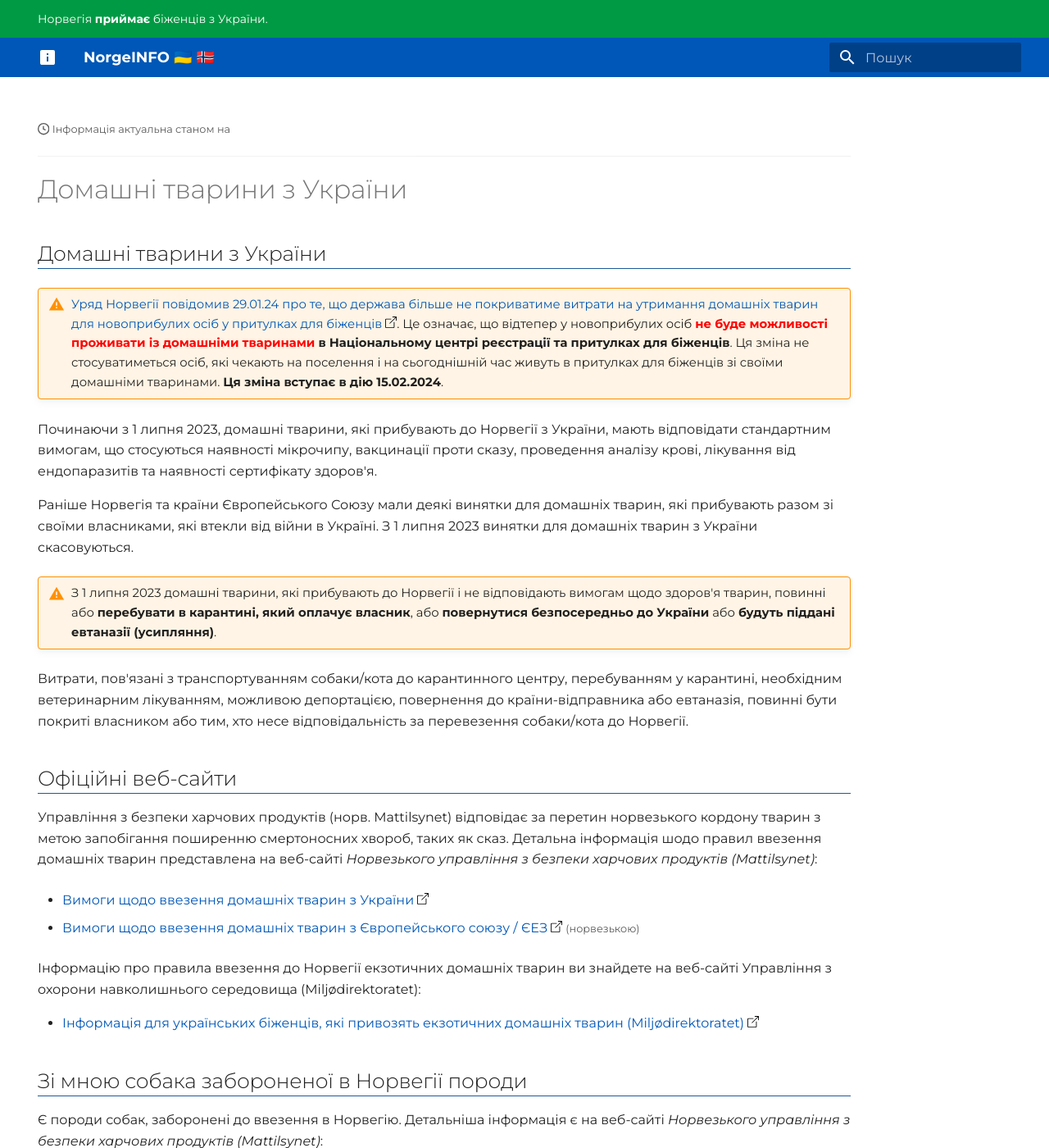
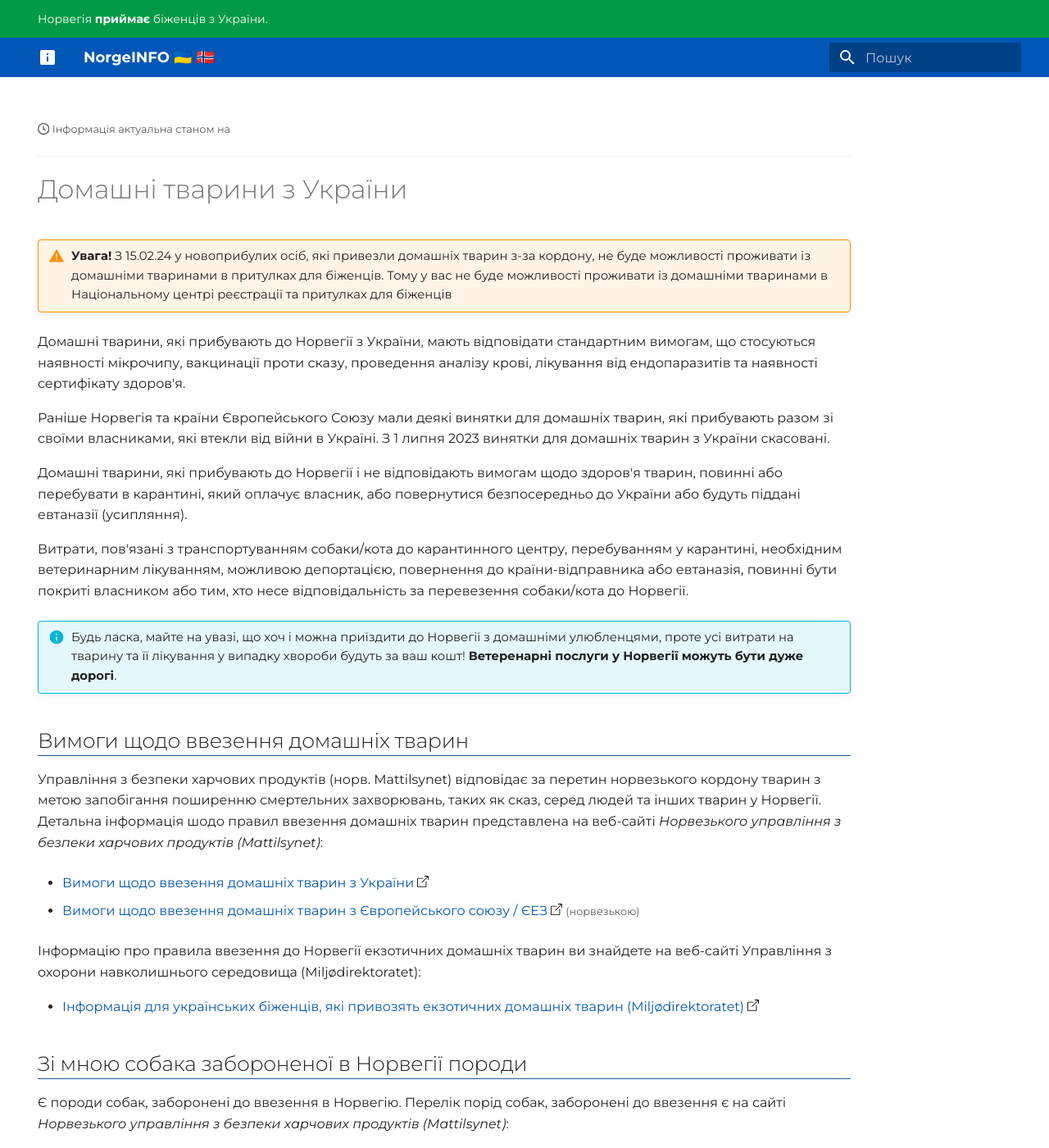
Before and after one commit to norgeinfo/norgeinfo.github.io, an MkDocs documentation site: the page built from docs/kjaeledyr.md, in a window 1280 px wide and 1400 px high. Shown: the whole window at 82% size. Built offline with MkDocs 1.6.1 and Material for MkDocs 9.7.7, drawn with Linux system fonts in a browser that asks for light colours; some of the changed text lies outside the part shown.

Commit message:
Clarify text in kjaledyr.md

```diff
--- a/docs/kjaeledyr.md
+++ b/docs/kjaeledyr.md
@@ -4,22 +4,21 @@ hide:
   - toc
 ---
 
-## Домашні тварини з України { #important }
+!!! warning "__Увага!__ З 15.02.24 у новоприбулих осіб, які привезли домашніх тварин з-за кордону, не буде можливості проживати із домашніми тваринами в притулках для біженців. Тому у вас не буде можливості проживати із домашніми тваринами в Національному центрі реєстрації та притулках для біженців"
 
-!!! warning "[Уряд Норвегії повідомив 29.01.24 про те, що держава більше не покриватиме витрати на утримання домашніх тварин для новоприбулих осіб у притулках для біженців](https://www.regjeringen.no/no/aktuelt/ukraina/id3023283/). Це означає, що відтепер у новоприбулих осіб <span style="color:red">__не буде можливості проживати із домашніми тваринами</span> в Національному центрі реєстрації та притулках для біженців__. Ця зміна не стосуватиметься осіб, які чекають на поселення і на сьогоднішній час живуть в притулках для біженців зі своїми домашніми тваринами. __Ця зміна вступає в дію 15.02.2024__."
+Домашні тварини, які прибувають до Норвегії з України, мають відповідати стандартним вимогам, що стосуються наявності мікрочипу, вакцинації проти сказу, проведення аналізу крові, лікування від ендопаразитів та наявності сертифікату здоров'я.
 
-Починаючи з 1 липня 2023, домашні тварини, які прибувають до Норвегії з України, мають відповідати стандартним вимогам, що стосуються наявності мікрочипу, вакцинації проти сказу, проведення аналізу крові, лікування від ендопаразитів та наявності сертифікату здоров'я.
+Раніше Норвегія та країни Європейського Союзу мали деякі винятки для домашніх тварин, які прибувають разом зі своїми власниками, які втекли від війни в Україні. З 1 липня 2023 винятки для домашніх тварин з України скасовані.
 
-Раніше Норвегія та країни Європейського Союзу мали деякі винятки для домашніх тварин, які прибувають разом зі своїми власниками, які втекли від війни в Україні. З 1 липня 2023 винятки для домашніх тварин з України скасовуються.
-
-!!! warning "З 1 липня 2023 домашні тварини, які прибувають до Норвегії і не відповідають вимогам щодо здоров'я тварин, повинні або __перебувати в карантині, який оплачує власник__, або __повернутися безпосередньо до України__ або __будуть піддані евтаназії (усипляння)__."
+Домашні тварини, які прибувають до Норвегії і не відповідають вимогам щодо здоров'я тварин, повинні або перебувати в карантині, який оплачує власник, або повернутися безпосередньо до України або будуть піддані евтаназії (усипляння).
 
 Витрати, пов'язані з транспортуванням собаки/кота до карантинного центру, перебуванням у карантині, необхідним ветеринарним лікуванням, можливою депортацією, повернення до країни-відправника або евтаназія, повинні бути покриті власником або тим, хто несе відповідальність за перевезення собаки/кота до Норвегії.
 
+!!! info "Будь ласка, майте на увазі, що хоч і можна приїздити до Норвегії з домашніми улюбленцями, проте усі витрати на тварину та її лікування у випадку хвороби будуть за ваш кошт! __Ветеренарні послуги у Норвегії можуть бути дуже дорогі__."
 
-## Офіційні веб-сайти { #official }
+## Вимоги щодо ввезення домашніх тварин { #regler }
 
-Управління з безпеки харчових продуктів (норв. Mattilsynet) відповідає за перетин норвезького кордону тварин з метою запобігання поширенню смертоносних хвороб, таких як сказ. Детальна інформація шодо правил ввезення домашніх тварин представлена на веб-сайті _Норвезького управління з безпеки харчових продуктів (Mattilsynet)_:
+Управління з безпеки харчових продуктів (норв. Mattilsynet) відповідає за перетин норвезького кордону тварин з метою запобігання поширенню смертельних захворювань, таких як сказ, серед людей та інших тварин у Норвегії. Детальна інформація шодо правил ввезення домашніх тварин представлена на веб-сайті _Норвезького управління з безпеки харчових продуктів (Mattilsynet)_:
 
 - [Вимоги щодо ввезення домашніх тварин з України](https://www.mattilsynet.no/dyr/kjaeledyr/reise-med-kjaeledyr/kjaeledyr-fra-ukraina/informasjon-til-flyktninger-som-reiser-med-kjaeledyr-fra-ukraina)
 
@@ -30,7 +29,8 @@ hide:
 - [Інформація для українських біженців, які привозять екзотичних домашніх тварин (Miljødirektoratet)](https://dev.environmentagency.no/information-to-ukrainian-refugees-bringing-their-exotic-pets-to-norway)
 
 ## Зі мною собака забороненої в Норвегії породи { #forbudte-hunder-og-hunderaser }
-Є породи собак, заборонені до ввезення в Норвегію. Детальніша інформація є на веб-сайті _Норвезького управління з безпеки харчових продуктів (Mattilsynet)_:
+Є породи собак, заборонені до ввезення в Норвегію.
+Перелік порід собак, заборонені до ввезення є на сайті _Норвезького управління з безпеки харчових продуктів (Mattilsynet)_:
 
 [Заборонені собаки та породи собак (Mattilsynet)](https://www.mattilsynet.no/dyr/kjaeledyr/hund/forbudte-hunder-og-hunderaser) <small>(норвезькою)</small>
 
```
Also changed, not shown: other parts of docs/kjaeledyr.md (+2 -2 lines).
